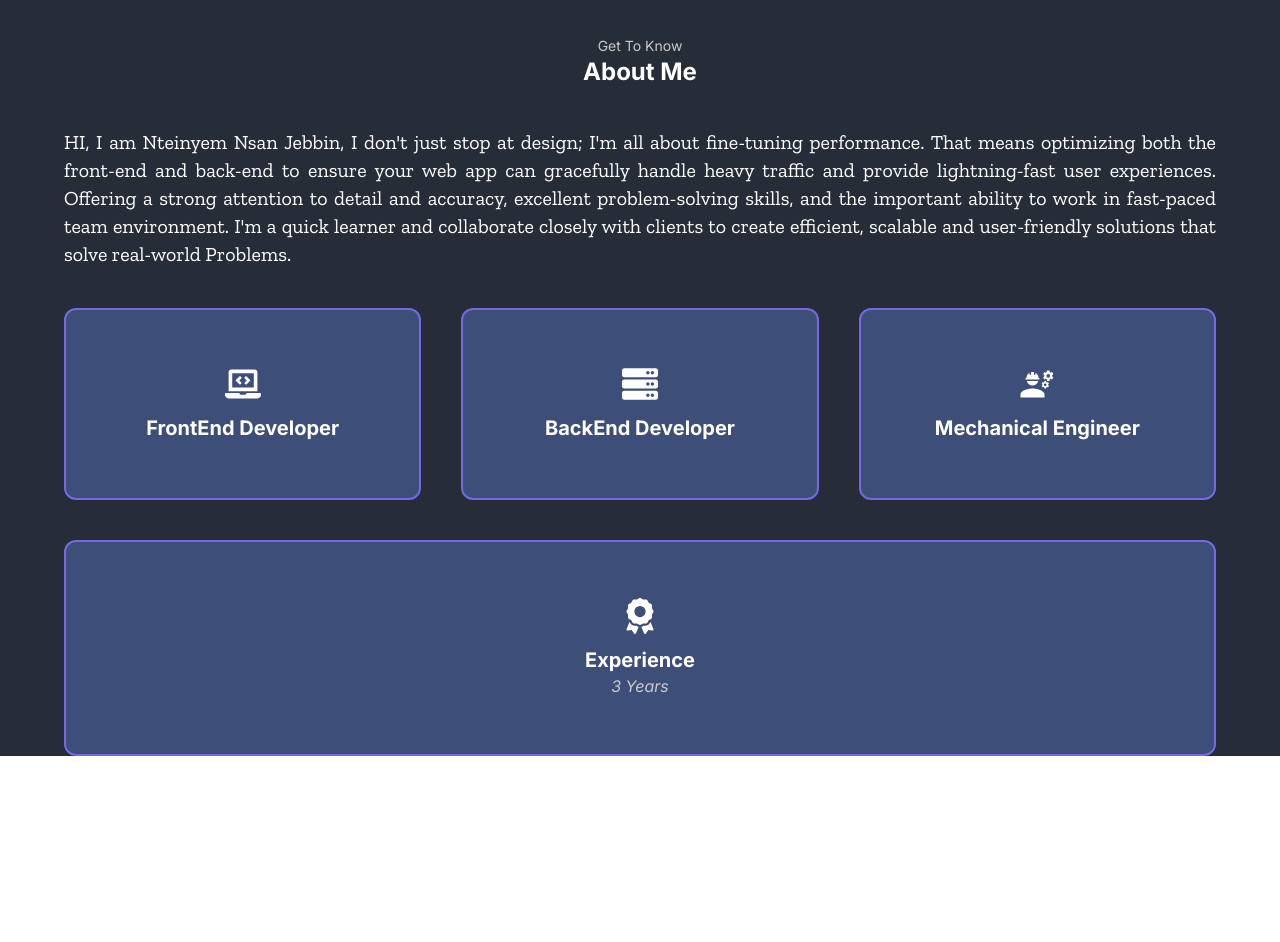
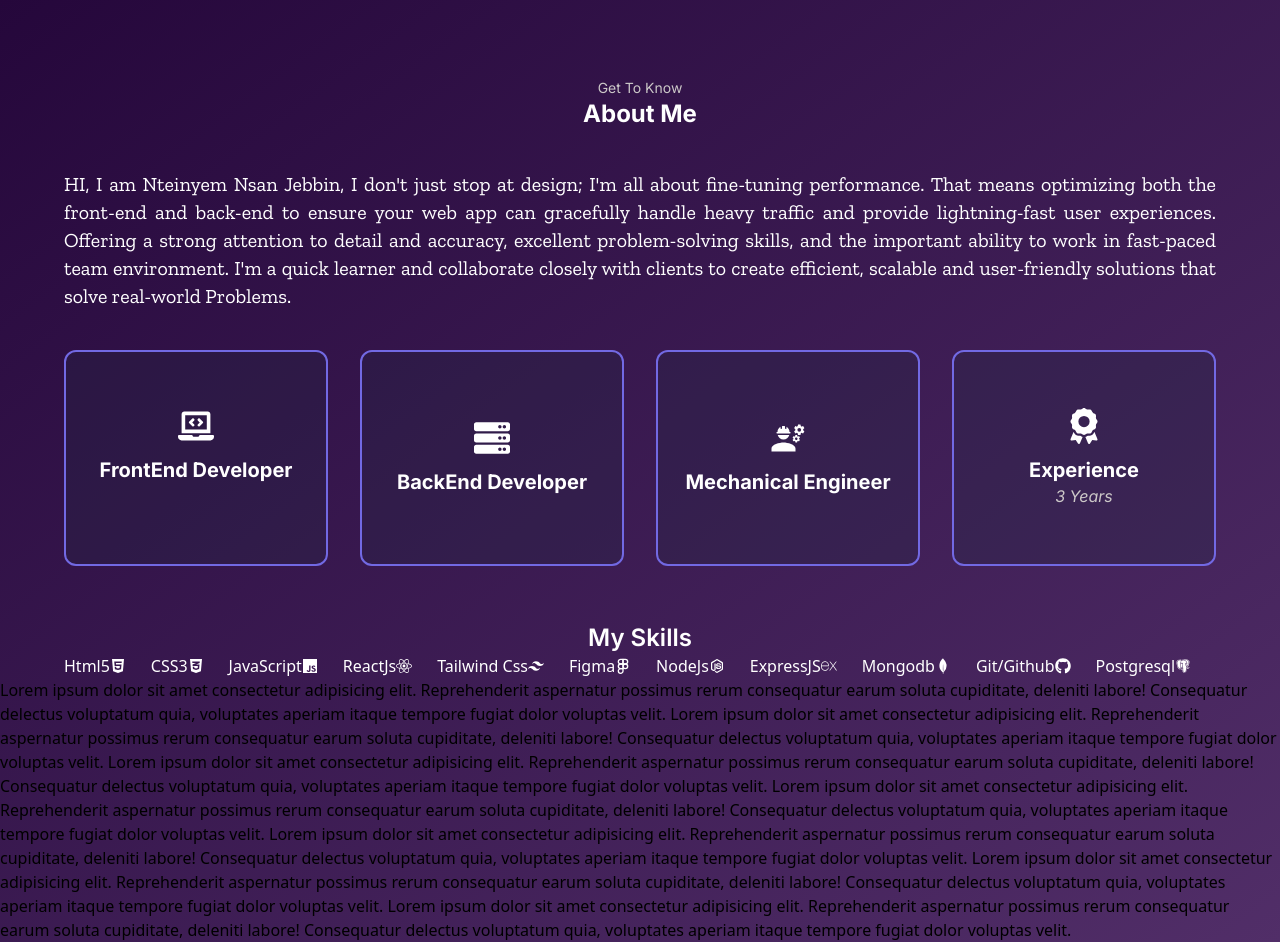
Before and after one commit to Dakjebbin/MainPortfolio, a React (Vite) app in the folder Portfolio/: page / in a window 1280 px wide. Shown: the part 664-1606 px from the top of the page. Before the commit the page ends 1420 px from the top, so only its background shows below. Built offline with nearby package versions, Linux system fonts and the light colour scheme.

Commit message:
my skills

```diff
--- a/Portfolio/src/Components/About.jsx
+++ b/Portfolio/src/Components/About.jsx
@@ -1,18 +1,29 @@
 
 import { motion } from "motion/react";
 import { FaLaptopCode } from "react-icons/fa";
-import { fadeIn, textVariant } from '../utils/motion';
 import { MdEngineering } from "react-icons/md";
 import { FaAward } from "react-icons/fa6";
 import { FaServer } from "react-icons/fa";
+import React, { useEffect, useState } from "react";
+import skills from "../utils/skills.js";
 
 const About = () => {
+
+    const [skill, setSkill] = useState([])
+
+    useEffect(()=> {
+        setSkill(skills)
+    },[skill])
+
+
+    console.log(skill);
+
   return (
     <motion.div
     initial={{opacity: 0}}
     whileInView={{opacity: 1}}
     transition={{duration:2}}
-    id='about' className='mt-10 w-[90%] text-white m-auto'>
+    id='about' className='pt-20 w-[90%] text-white m-auto'>
        <motion.div
        initial={{opacity: 0, y: -20}}
        whileInView={{opacity: 1, y: 0}}
@@ -27,44 +38,38 @@ const About = () => {
        transition={{duration:1, delay:0.5}}
        className='mt-10 text-justify'>
 
-            <p className='flex font-zillaSlab justify-center text-white text-lg sm:text-xl'>
+            <span className='flex font-zillaSlab justify-center text-white text-lg sm:text-xl'>
             HI, I am Nteinyem Nsan Jebbin, I don&apos;t just stop at design; I&apos;m all about fine-tuning performance. That means optimizing both the front-end and back-end to ensure your web app can gracefully handle heavy traffic and provide lightning-fast user experiences.
             Offering a strong attention to detail and accuracy, excellent problem-solving skills, and the important ability to work in fast-paced team environment. I&apos;m a quick learner and collaborate closely with clients to create efficient, scalable and user-friendly solutions that solve real-world Problems.
-            </p>
+            </span>
        </motion.p>
 
 
-       <div className='flex flex-wrap  gap-10 mt-10'>
+       <div className='flex flex-wrap  gap-8 mt-10 mb-14'>
        <motion.div
        initial={{opacity: 0, scale: 0.9 }}
           whileInView={{opacity: 1, scale: 1}}
           transition={{duration:0.6}}
-       className='flex-grow basis-72  cursor-pointer border-2 bg-[#3d4e79] hover:bg-[#272c39] duration-500 rounded-xl border-[#7269e3] flex flex-col items-center py-14 hover:shadow-lg hover:shadow-red-600'
+       className='flex-grow basis-60  cursor-pointer border-2 bg-[#212a4148] hover:bg-[#272c39] duration-500 rounded-xl border-[#7269e3] flex flex-col items-center py-14 hover:shadow-lg hover:shadow-red-600 hover:animate-pulse'
        >
 
-        <motion.div
-          initial={{opacity: 0, }}
-          whileInView={{opacity: 1,}}
-          transition={{duration:1.2}}
+        <div
         className='flex flex-col items-center'>
         <FaLaptopCode className="text-2xl sm:text-4xl" />
             <p className='font-Inter mt-3  font-bold text-lg sm:text-xl'>FrontEnd Developer</p>
-        </motion.div>
+        </div>
         </motion.div>
 
         <motion.div
             initial={{opacity: 0, scale: 0.9 }}
             whileInView={{opacity: 1, scale: 1}}
             transition={{duration:0.6}}
-        className='flex-grow basis-72 cursor-pointer border-2 bg-[#3d4e79] hover:bg-[#272c39] duration-500 rounded-xl border-[#7269e3] flex flex-col items-center justify-center py-14 sm:py-14 hover:shadow-lg hover:shadow-red-600'>
-            <motion.div
-             initial={{opacity: 0, }}
-             whileInView={{opacity: 1,}}
-             transition={{duration:1.2}}
+        className='flex-grow basis-60 cursor-pointer border-2 bg-[#212a4148] hover:bg-[#272c39] duration-500 rounded-xl border-[#7269e3] flex flex-col items-center justify-center py-14 sm:py-14 hover:shadow-lg hover:shadow-red-600 hover:animate-pulse'>
+            <div
             className='flex flex-col items-center' >
         <FaServer className="text-2xl sm:text-4xl" />
             <p className='font-Inter mt-3 font-bold text-lg sm:text-xl'>BackEnd Developer</p>
-            </motion.div>
+            </div>
         </motion.div>
 
 
@@ -72,35 +77,45 @@ const About = () => {
             initial={{opacity: 0, scale: 0.9 }}
             whileInView={{opacity: 1, scale: 1}}
             transition={{duration:0.6}}
-        className='flex-grow basis-72 cursor-pointer border-2 bg-[#3d4e79] hover:bg-[#272c39] duration-500 rounded-xl border-[#7269e3] flex flex-col items-center justify-center py-14 hover:shadow-lg hover:shadow-red-600'
+        className='flex-grow basis-60 cursor-pointer border-2 bg-[#212a4148] hover:bg-[#272c39] duration-500 rounded-xl border-[#7269e3] flex flex-col items-center justify-center py-14 hover:shadow-lg hover:shadow-red-600 hover:animate-pulse'
         >
-            <motion.div
-             initial={{opacity: 0, }}
-             whileInView={{opacity: 1,}}
-             transition={{duration:1.2}}
+            <div
             className='flex flex-col items-center'>
         <MdEngineering className="text-2xl sm:text-4xl" />
             <p className='font-Inter mt-3 font-bold text-lg sm:text-xl'>Mechanical Engineer</p>
-            </motion.div>
+            </div>
         </motion.div>
 
         <motion.div
             initial={{opacity: 0, scale: 0.9 }}
             whileInView={{opacity: 1, scale: 1}}
-            transition={{duration:0.6, delay:0.8}}
-        className='flex-grow basis-72 cursor-pointer border-2 bg-[#3d4e79] hover:bg-[#272c39] duration-500 rounded-xl border-[#7269e3] flex flex-col items-center justify-center py-14 hover:shadow-lg hover:shadow-red-600'
+            transition={{duration:0.6}}
+        className='flex-grow basis-60 cursor-pointer border-2 bg-[#212a4148] hover:bg-[#272c39] duration-500 rounded-xl border-[#7269e3] flex flex-col items-center justify-center py-14 hover:shadow-lg hover:shadow-[#dc26265d] hover:animate-pulse'
         >
-           <motion.div
-            initial={{opacity: 0, }}
-            whileInView={{opacity: 1,}}
-            transition={{duration:0.4}}
+           <div
            className='flex flex-col items-center' >
         <FaAward className="text-2xl sm:text-4xl" />
             <p className='font-Inter mt-3 font-bold text-lg sm:text-xl'>Experience</p>
             <p className='font-Inter italic text-[#ccc8c8]'>3 Years</p>
-            </motion.div>
+            </div>
         </motion.div>
        </div>
+
+       <div>
+        <p className="font-Inter text-center text-2xl text-white font-semibold">My Skills</p>
+
+        <div className="flex flex-wrap">
+        {skill.map((myskill,index) => (
+             (
+                <div key={index} className="flex-grow flex items-center">
+                      {myskill.name} {React.createElement(myskill.icon)}
+                </div>
+            )
+        ))}
+        </div>
+       </div>
+
+
     </motion.div>
   )
 }
--- a/Portfolio/src/Components/Hero.jsx
+++ b/Portfolio/src/Components/Hero.jsx
@@ -1,7 +1,7 @@
 import { useEffect, useState } from "react"
 import { assets } from "../assets/assets";
 import { motion } from "motion/react"
-
+import { FaDownload } from "react-icons/fa6";
 
 const Hero = () => {
 
@@ -76,21 +76,26 @@ const Hero = () => {
             I still love it as if it was something new.
             </motion.p>
             <br />
-           <p><strong>Location:</strong> Port Harcourt, Rivers State</p>
+           <motion.p
+           initial={{y: -20, opacity: 0}}
+           whileInView={{y: 0, opacity: 1}}
+           transition={{duration: 0.6, delay:0.3}}
+           ><strong>Location:</strong> Port Harcourt, Rivers State</motion.p>
 
-        <motion.div
+        <motion.button
          initial={{y: 30, opacity: 0}}
          whileInView={{y: 0, opacity: 1}}
          transition={{duration: 0.6, delay:1}}
-        className="my-5">
+        className="my-5 px-5 py-3 border-gray-500 border-2 bg-[#ccc8c8] cursor-pointer rounded-full">
            <a
-            className="mt-5 px-10 py-3 bg-[#ccc8c8] text-black font-Inter cursor-pointer border-2 rounded-full border-gray-500"
+            className=" text-black font-semibold font-Inter"
             href="/web cv.pdf"
             target="_blank"
           >
-            My resume
+         <span className="flex items-center gap-2"> my resume  <FaDownload size={16} className="text-black" /> </span>
           </a>
-          </motion.div>
+
+          </motion.button>
 
       </div>
  </div>
--- a/Portfolio/src/Components/Home.jsx
+++ b/Portfolio/src/Components/Home.jsx
@@ -3,10 +3,11 @@
 import About from './About';
 import Header from './Header';
 import Hero from './Hero';
+import Work from './Work';
 
 const Home = () => {
   return (
-    <main className="relative z-0 bg-[#272c39]">
+    <main className="relative z-0 ">
       <div className="relative bg-hero-pattern bg-cover bg-center w-full h-full">
         <div className="absolute inset-0 bg-black opacity-50 z-0">
 
@@ -16,7 +17,10 @@ const Home = () => {
           <Hero />
         </div>
       </div>
+      <div className='bg-gradient-to-br from-[rgb(37,7,59)] to-[#512e68]'>
    <About/>
+      <Work/>
+      </div>
     </main>
   );
 };
--- /dev/null
+++ b/Portfolio/src/Components/Work.jsx
@@ -0,0 +1,18 @@
+import React from 'react'
+
+const Work = () => {
+  return (
+    <div>
+        Lorem ipsum dolor sit amet consectetur adipisicing elit. Reprehenderit aspernatur possimus rerum consequatur earum soluta cupiditate, deleniti labore! Consequatur delectus voluptatum quia, voluptates aperiam itaque tempore fugiat dolor voluptas velit.
+
+        Lorem ipsum dolor sit amet consectetur adipisicing elit. Reprehenderit aspernatur possimus rerum consequatur earum soluta cupiditate, deleniti labore! Consequatur delectus voluptatum quia, voluptates aperiam itaque tempore fugiat dolor voluptas velit.
+        Lorem ipsum dolor sit amet consectetur adipisicing elit. Reprehenderit aspernatur possimus rerum consequatur earum soluta cupiditate, deleniti labore! Consequatur delectus voluptatum quia, voluptates aperiam itaque tempore fugiat dolor voluptas velit.
+        Lorem ipsum dolor sit amet consectetur adipisicing elit. Reprehenderit aspernatur possimus rerum consequatur earum soluta cupiditate, deleniti labore! Consequatur delectus voluptatum quia, voluptates aperiam itaque tempore fugiat dolor voluptas velit.
+        Lorem ipsum dolor sit amet consectetur adipisicing elit. Reprehenderit aspernatur possimus rerum consequatur earum soluta cupiditate, deleniti labore! Consequatur delectus voluptatum quia, voluptates aperiam itaque tempore fugiat dolor voluptas velit.
+        Lorem ipsum dolor sit amet consectetur adipisicing elit. Reprehenderit aspernatur possimus rerum consequatur earum soluta cupiditate, deleniti labore! Consequatur delectus voluptatum quia, voluptates aperiam itaque tempore fugiat dolor voluptas velit.
+        Lorem ipsum dolor sit amet consectetur adipisicing elit. Reprehenderit aspernatur possimus rerum consequatur earum soluta cupiditate, deleniti labore! Consequatur delectus voluptatum quia, voluptates aperiam itaque tempore fugiat dolor voluptas velit.
+    </div>
+  )
+}
+
+export default Work
--- /dev/null
+++ b/Portfolio/src/utils/skills.js
@@ -0,0 +1,60 @@
+import { FaHtml5 } from "react-icons/fa6";
+import { FaCss3Alt } from "react-icons/fa";
+import { IoLogoJavascript } from "react-icons/io5";
+import { FaReact } from "react-icons/fa";
+import { SiTailwindcss } from "react-icons/si";
+import { FiFigma } from "react-icons/fi";
+import { IoLogoNodejs } from "react-icons/io5";
+import { SiExpress } from "react-icons/si";
+import { SiMongodb } from "react-icons/si";
+import { FaGithub } from "react-icons/fa";
+import { BiLogoPostgresql } from "react-icons/bi";
+
+const skills = [
+    {
+        name: "Html5",
+        icon: FaHtml5
+    },
+    {
+        name: "CSS3",
+        icon: FaCss3Alt
+        },
+    {
+        name: "JavaScript",
+        icon: IoLogoJavascript
+    },
+    {
+        name: "ReactJs",
+        icon: FaReact
+    },
+    {
+        name: "Tailwind Css",
+        icon:  SiTailwindcss
+    },
+    {
+        name: "Figma",
+        icon: FiFigma
+    },
+    {
+        name: "NodeJs",
+        icon: IoLogoNodejs
+    },
+    {
+        name: "ExpressJS",
+        icon: SiExpress
+    },
+    {
+        name: "Mongodb",
+        icon: SiMongodb
+    },
+    {
+        name: "Git/Github",
+        icon: FaGithub
+    },
+    {
+        name: "Postgresql",
+        icon: BiLogoPostgresql
+    },
+]
+
+export default skills;
--- a/Portfolio/tailwind.config.js
+++ b/Portfolio/tailwind.config.js
@@ -14,6 +14,7 @@ export default {
       },
       backgroundImage: {
         "hero-pattern": "url('/src/assets/bg.avif')",
+        "main-background": "url('/src/assets/jeremy-perkins-FsK54FVNRfM-unsplash.jpg')"
       },
       animation:{
         'fade-in': 'fadeIn 3s'
```
Also changed, not shown: 1 other file (tests, documents, lock files or other folders).
